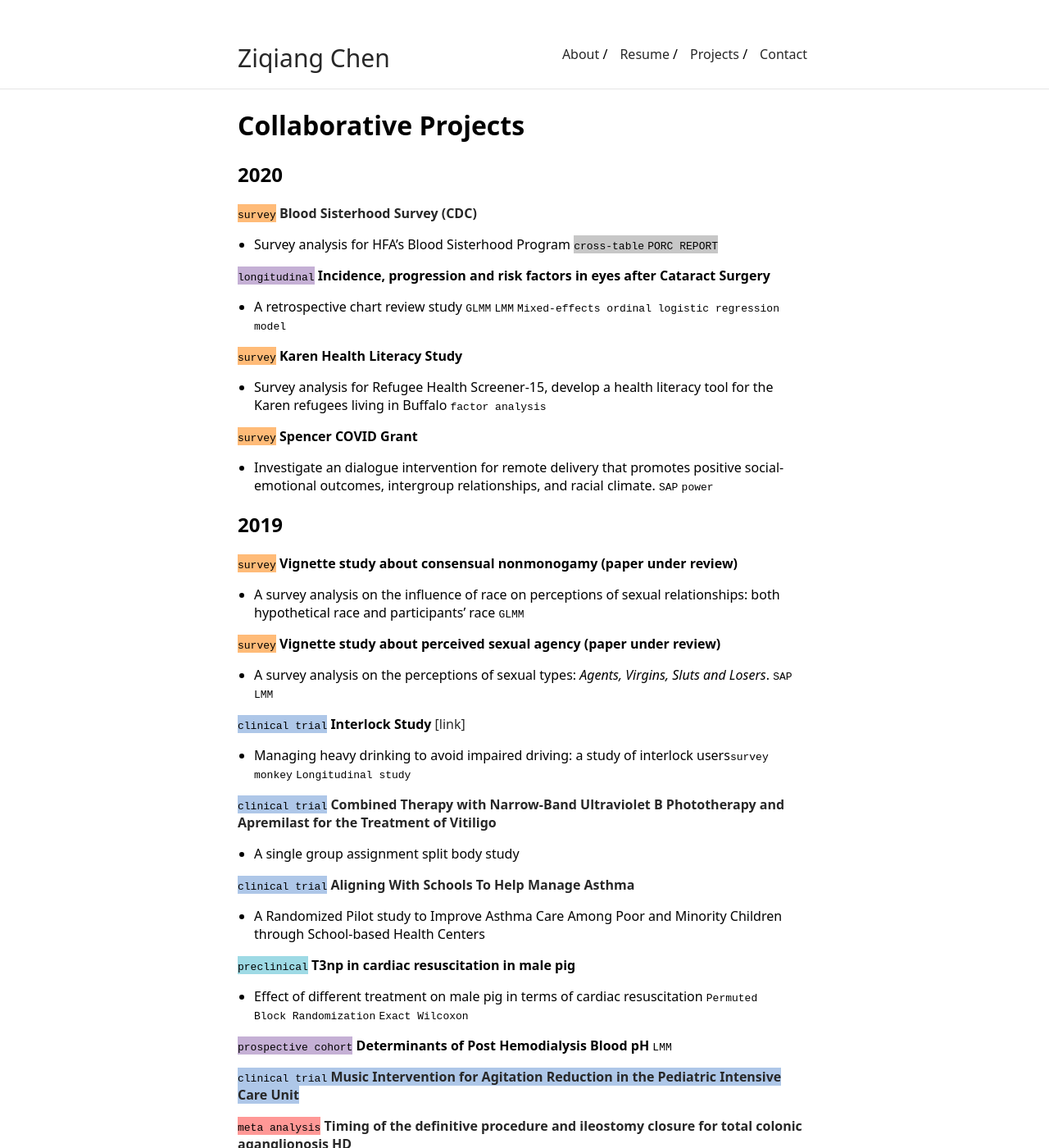
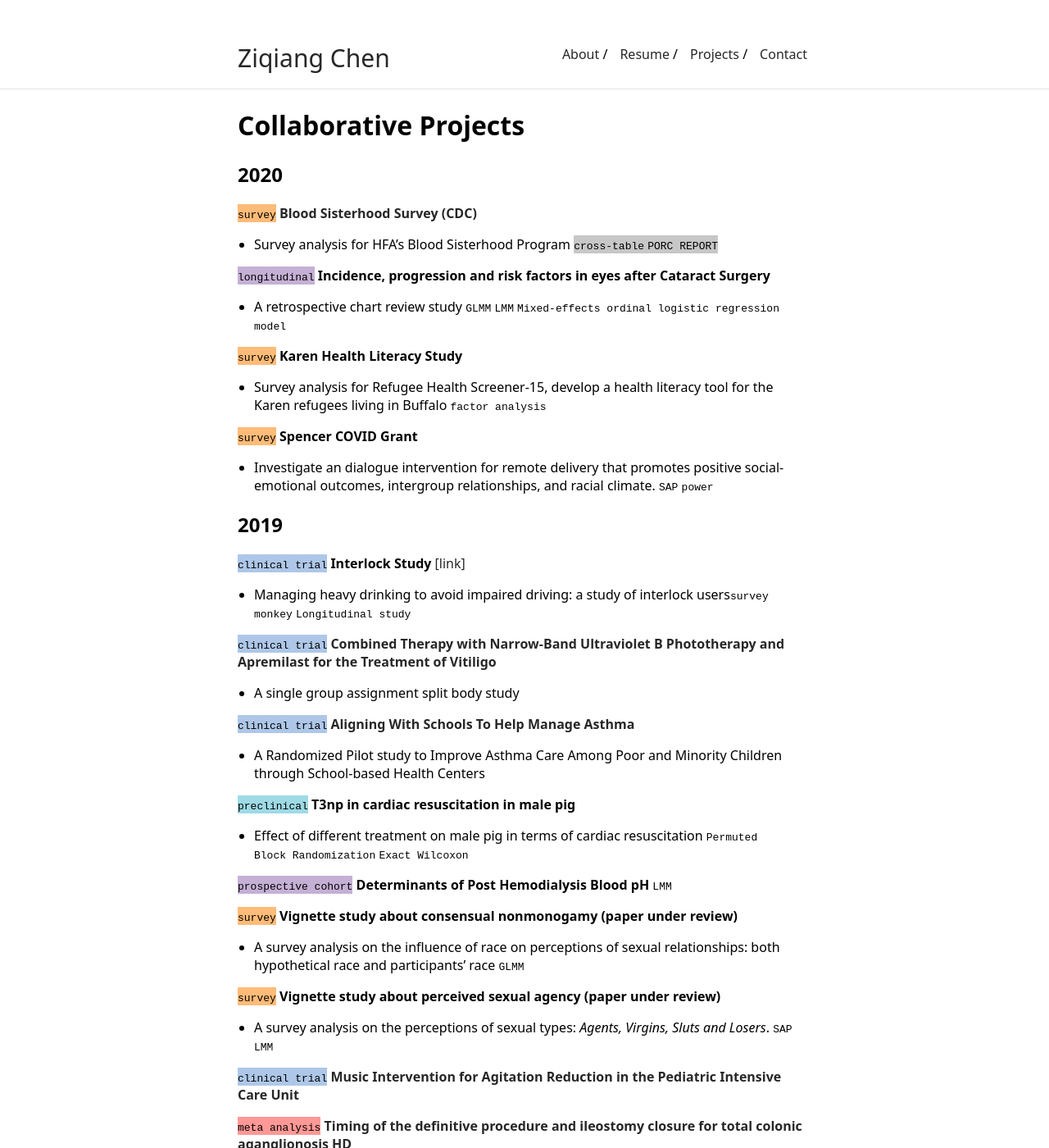
Before and after one commit to ziqiangc/ziqiangc.github.io, a Jekyll site: the page built from projects.md, in a window 1280 px wide and 1400 px high. Shown: the whole window at 82% size. Built offline with Jekyll 4.4.1, drawn with Linux system fonts in a browser that asks for light colours; our own code applies the rules of GitHub Pages for plain Markdown files; part of the change alters nothing that is shown.

Commit message:
Update projects.md

```diff
--- a/projects.md
+++ b/projects.md
@@ -13,12 +13,6 @@
 - Investigate an dialogue intervention for remote delivery that promotes positive social-emotional outcomes, intergroup relationships, and racial climate. `SAP` `power`
 
 ## 2019
-<span style="background-color: #ffbb78">`survey`</span> **Vignette study about consensual nonmonogamy (paper under review)**
-- A survey analysis on the influence of race on perceptions of sexual relationships: both hypothetical race and participants' race `GLMM`
-
-<span style="background-color: #ffbb78">`survey`</span> **Vignette study about perceived sexual agency (paper under review)**
-- A survey analysis on the perceptions of sexual types: *Agents, Virgins, Sluts and Losers*. `SAP` `LMM`
-
 <span style="background-color: #aec7e8">`clinical trial`</span> **Interlock Study** [[link]](https://www.research.buffalo.edu/portal/clinicaltrial/protocol/5155)
 - Managing heavy drinking to avoid impaired driving: a study of interlock users`survey monkey` `Longitudinal study`
 
@@ -33,7 +27,13 @@
 
 <span style="background-color: #c5b0d5">`prospective cohort`</span> **Determinants of Post Hemodialysis Blood pH** `LMM`
 
-<span style="background-color: #aec7e8">`clinical trial` [**Music Intervention for Agitation Reduction in the Pediatric Intensive Care Unit**](https://clinicaltrials.gov/ct2/show/NCT03453814)
+<span style="background-color: #ffbb78">`survey`</span> **Vignette study about consensual nonmonogamy (paper under review)**
+- A survey analysis on the influence of race on perceptions of sexual relationships: both hypothetical race and participants' race `GLMM`
+
+<span style="background-color: #ffbb78">`survey`</span> **Vignette study about perceived sexual agency (paper under review)**
+- A survey analysis on the perceptions of sexual types: *Agents, Virgins, Sluts and Losers*. `SAP` `LMM`
+
+<span style="background-color: #aec7e8">`clinical trial`</span> [**Music Intervention for Agitation Reduction in the Pediatric Intensive Care Unit**](https://clinicaltrials.gov/ct2/show/NCT03453814)
 
 <span style="background-color: #ff9896">`meta analysis`</span> [**Timing of the definitive procedure and ileostomy closure for total colonic aganglionosis HD**](https://doi.org/10.1016/j.jpedsurg.2020.02.007)
 
```
